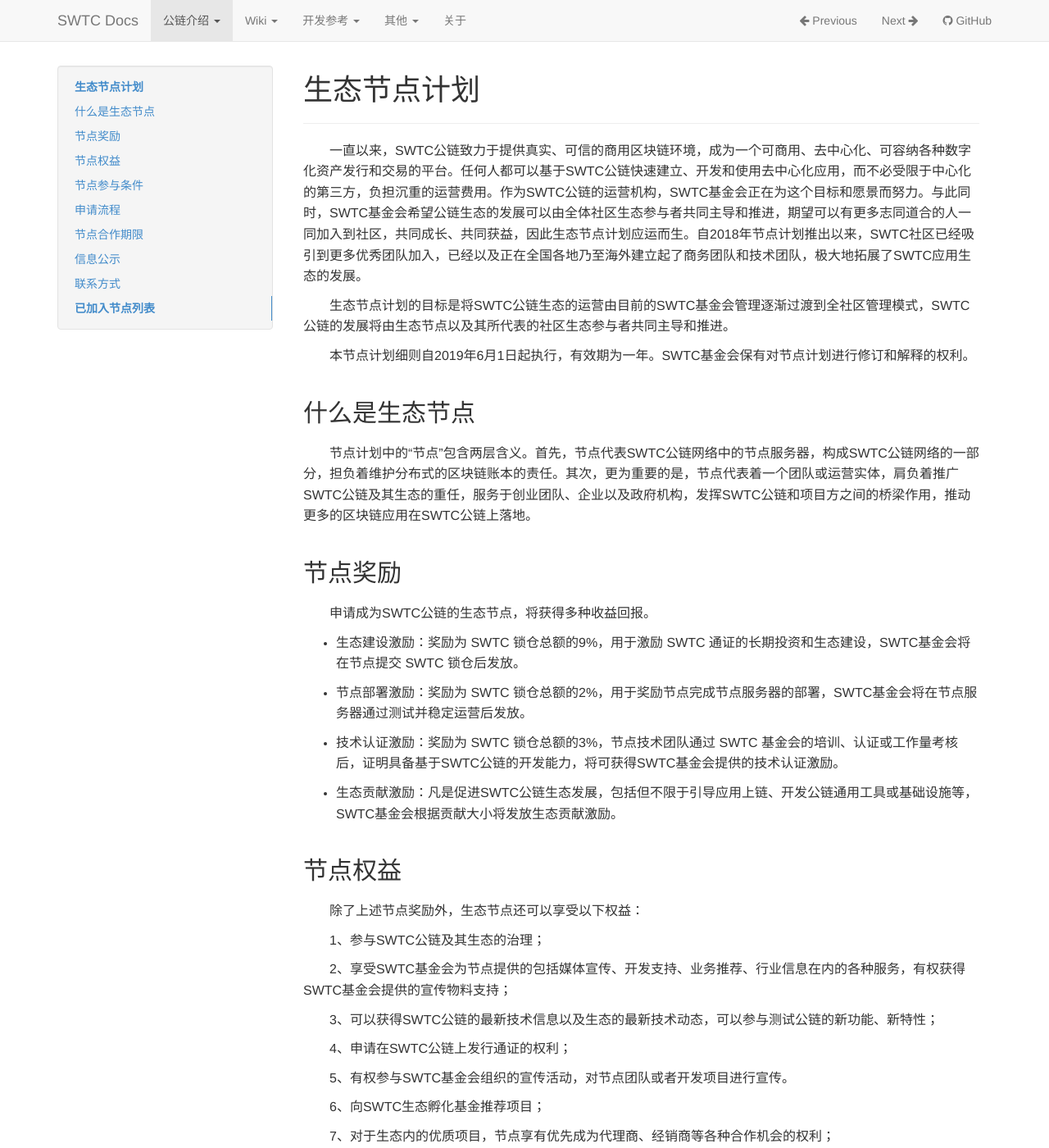
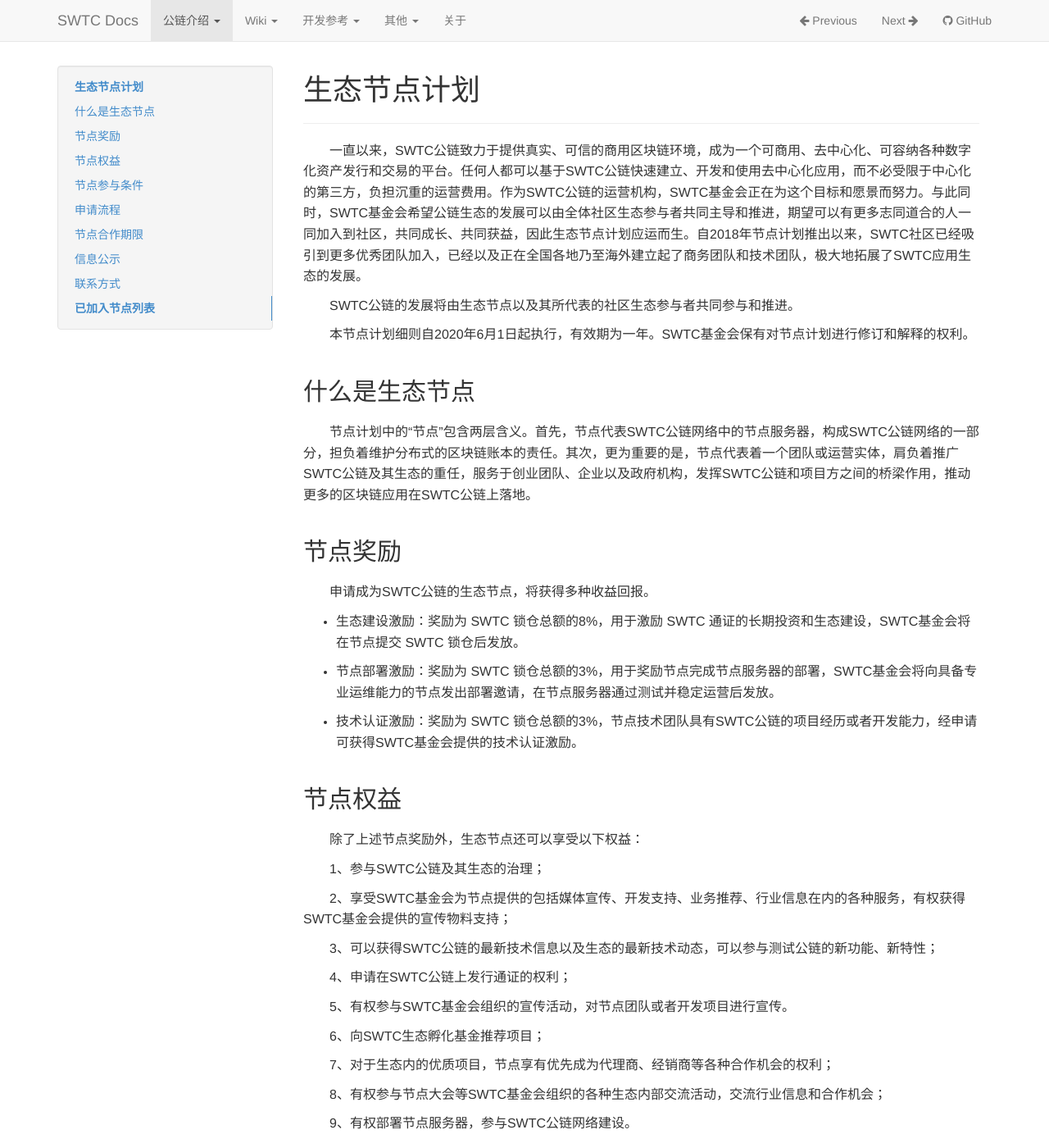
Before and after one commit to penlylu/swtcdocs, an MkDocs documentation site: the page built from docs/intro/nodestrategy.md, in a window 1280 px wide and 1400 px high. Shown: the whole window at 82% size. Built offline with MkDocs 1.6.1, drawn with Linux system fonts in a browser that asks for light colours; old or Windows-style settings are respelled for this version of MkDocs.

Commit message:
Update nodestrategy.md

```diff
--- a/docs/intro/nodestrategy.md
+++ b/docs/intro/nodestrategy.md
@@ -4,9 +4,9 @@
 
 一直以来，SWTC公链致力于提供真实、可信的商用区块链环境，成为一个可商用、去中心化、可容纳各种数字化资产发行和交易的平台。任何人都可以基于SWTC公链快速建立、开发和使用去中心化应用，而不必受限于中心化的第三方，负担沉重的运营费用。作为SWTC公链的运营机构，SWTC基金会正在为这个目标和愿景而努力。与此同时，SWTC基金会希望公链生态的发展可以由全体社区生态参与者共同主导和推进，期望可以有更多志同道合的人一同加入到社区，共同成长、共同获益，因此生态节点计划应运而生。自2018年节点计划推出以来，SWTC社区已经吸引到更多优秀团队加入，已经以及正在全国各地乃至海外建立起了商务团队和技术团队，极大地拓展了SWTC应用生态的发展。
 
-生态节点计划的目标是将SWTC公链生态的运营由目前的SWTC基金会管理逐渐过渡到全社区管理模式，SWTC公链的发展将由生态节点以及其所代表的社区生态参与者共同主导和推进。
+SWTC公链的发展将由生态节点以及其所代表的社区生态参与者共同参与和推进。
 
-本节点计划细则自2019年6月1日起执行，有效期为一年。SWTC基金会保有对节点计划进行修订和解释的权利。
+本节点计划细则自2020年6月1日起执行，有效期为一年。SWTC基金会保有对节点计划进行修订和解释的权利。
 
 ## 什么是生态节点
 
@@ -16,13 +16,11 @@
 
 申请成为SWTC公链的生态节点，将获得多种收益回报。
 
-* 生态建设激励：奖励为 SWTC 锁仓总额的9%，用于激励 SWTC 通证的长期投资和生态建设，SWTC基金会将在节点提交 SWTC 锁仓后发放。
+* 生态建设激励：奖励为 SWTC 锁仓总额的8%，用于激励 SWTC 通证的长期投资和生态建设，SWTC基金会将在节点提交 SWTC 锁仓后发放。
 
-* 节点部署激励：奖励为 SWTC 锁仓总额的2%，用于奖励节点完成节点服务器的部署，SWTC基金会将在节点服务器通过测试并稳定运营后发放。
+* 节点部署激励：奖励为 SWTC 锁仓总额的3%，用于奖励节点完成节点服务器的部署，SWTC基金会将向具备专业运维能力的节点发出部署邀请，在节点服务器通过测试并稳定运营后发放。
 
-* 技术认证激励：奖励为 SWTC 锁仓总额的3%，节点技术团队通过 SWTC 基金会的培训、认证或工作量考核后，证明具备基于SWTC公链的开发能力，将可获得SWTC基金会提供的技术认证激励。
-
-* 生态贡献激励：凡是促进SWTC公链生态发展，包括但不限于引导应用上链、开发公链通用工具或基础设施等，SWTC基金会根据贡献大小将发放生态贡献激励。
+* 技术认证激励：奖励为 SWTC 锁仓总额的3%，节点技术团队具有SWTC公链的项目经历或者开发能力，经申请可获得SWTC基金会提供的技术认证激励。
 
 ## 节点权益
 
```
